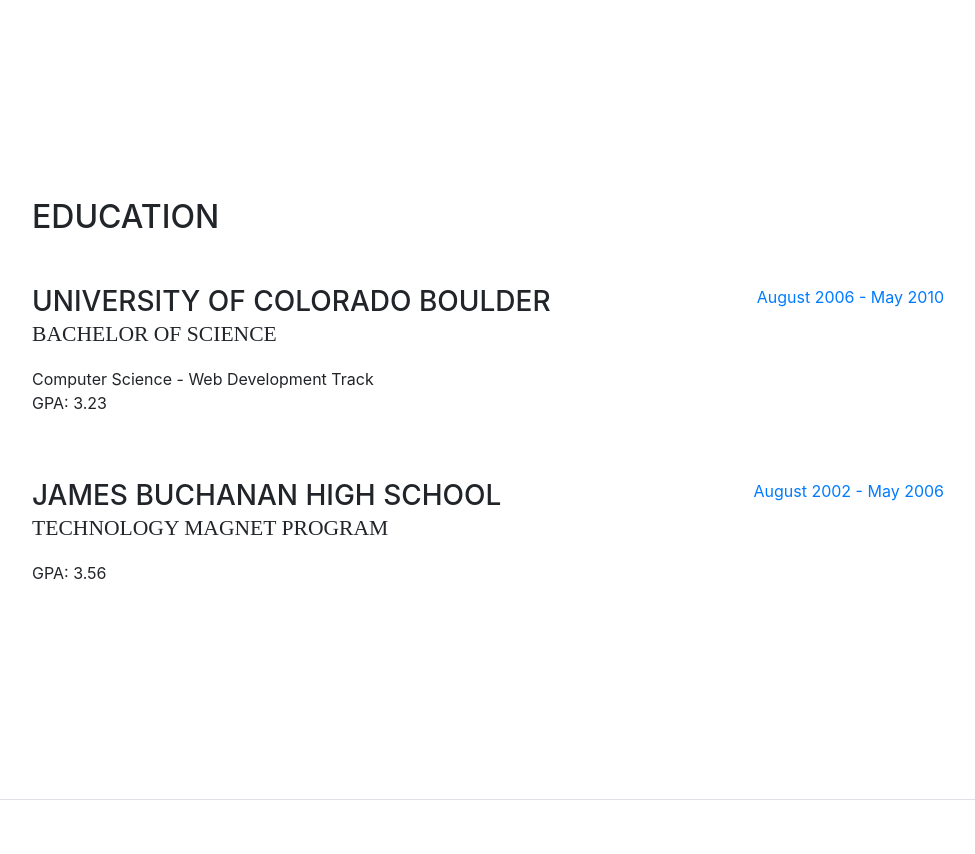
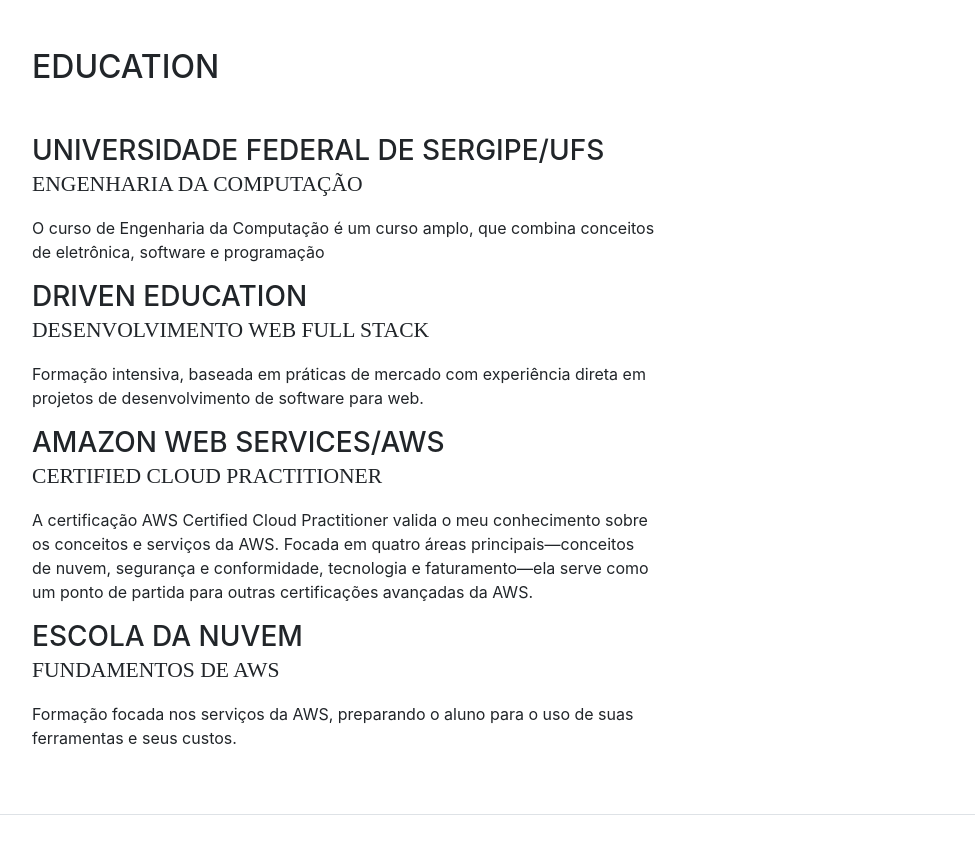
Before and after one commit to rafaelor20/meu_portifolio, a website with bundled scripts: page index.html in a window 1280 px wide. Shown: the part 1600-2454 px from the top of the page, without its empty margins (288-1263 px from the left). Built offline with nearby package versions, Linux system fonts and the light colour scheme; a web font is replaced by a local one.

Commit message:
feat: education page

```diff
--- a/index.html
+++ b/index.html
@@ -159,29 +159,57 @@
         <div class="my-auto">
             <h2 class="mb-5">Education</h2>
 
-            <div class="resume-item d-flex flex-column flex-md-row mb-5">
+            <div class="resume-item d-flex flex-column flex-md-row">
                 <div class="resume-content mr-auto">
-                    <h3 class="mb-0">University of Colorado Boulder</h3>
-                    <div class="subheading mb-3">Bachelor of Science</div>
-                    <div>Computer Science - Web Development Track</div>
-                    <p>GPA: 3.23</p>
+                    <h3 class="mb-0">Universidade Federal de Sergipe/UFS</h3>
+                    <div class="subheading mb-3">Engenharia da Computação</div>
+                    <div>O curso de Engenharia da Computação é um curso amplo, que combina conceitos de eletrônica,
+                        software e programação</div>
+                    <p></p>
                 </div>
                 <div class="resume-date text-md-right">
-                    <span class="text-primary">August 2006 - May 2010</span>
+                    <span class="text-primary"></span>
                 </div>
             </div>
 
             <div class="resume-item d-flex flex-column flex-md-row">
                 <div class="resume-content mr-auto">
-                    <h3 class="mb-0">James Buchanan High School</h3>
-                    <div class="subheading mb-3">Technology Magnet Program</div>
-                    <p>GPA: 3.56</p>
+                    <h3 class="mb-0">Driven Education</h3>
+                    <div class="subheading mb-3">Desenvolvimento Web Full Stack</div>
+                    <p>Formação intensiva, baseada em práticas de mercado com experiência direta em projetos de
+                        desenvolvimento de software para web.</p>
                 </div>
                 <div class="resume-date text-md-right">
-                    <span class="text-primary">August 2002 - May 2006</span>
+                    <span class="text-primary"></span>
                 </div>
             </div>
 
+            <div class="resume-item d-flex flex-column flex-md-row">
+                <div class="resume-content mr-auto">
+                    <h3 class="mb-0">Amazon Web Services/AWS</h3>
+                    <div class="subheading mb-3">Certified Cloud Practitioner</div>
+                    <p> A certificação AWS Certified Cloud Practitioner valida o meu conhecimento sobre os conceitos e
+                        serviços da
+                        AWS. Focada em quatro áreas principais—conceitos de nuvem, segurança e conformidade, tecnologia
+                        e
+                        faturamento—ela serve como um ponto de partida para outras certificações avançadas da AWS.</p>
+                </div>
+                <div class="resume-date text-md-right">
+                    <span class="text-primary"></span>
+                </div>
+            </div>
+
+            <div class="resume-item d-flex flex-column flex-md-row">
+                <div class="resume-content mr-auto">
+                    <h3 class="mb-0">Escola da Nuvem </h3>
+                    <div class="subheading mb-3">Fundamentos de AWS</div>
+                    <p>Formação focada nos serviços da AWS, preparando o aluno para o uso de suas ferramentas e seus
+                        custos.</p>
+                </div>
+                <div class="resume-date text-md-right">
+                    <span class="text-primary"></span>
+                </div>
+            </div>
         </div>
     </section>
 
```
